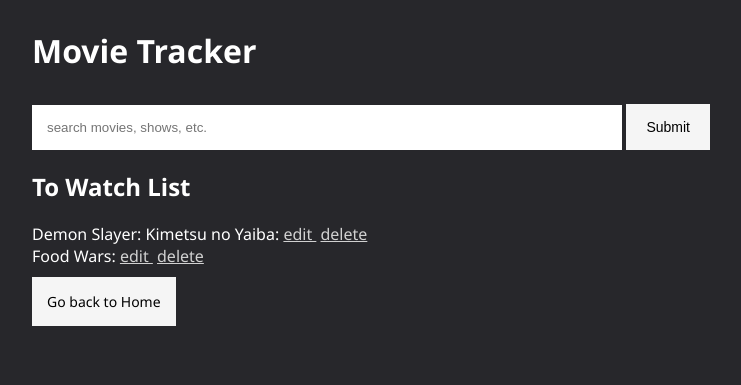
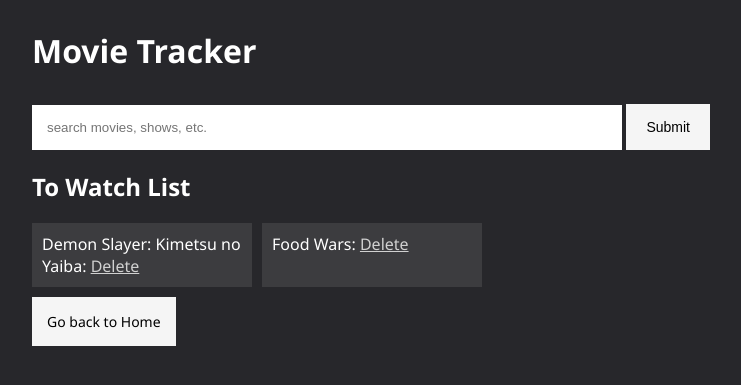
Before and after one commit to AC0727/movieTracker, a Django app: page /to_watch/ in a window 1280 px wide. Shown: the top 385 px of the page, without its empty margins (258-999 px from the left). Run offline with Django 4.2, Linux system fonts and the light colour scheme; data comes from the database, SQL or seed files in the repository; both versions use the stored data as it was after the commit.

Commit message:
Fixed deleting To Watch movies

```diff
--- a/movie/templates/home.html
+++ b/movie/templates/home.html
@@ -26,7 +26,7 @@
     <h2>Watched List</h2>
     <div class="movie_container">
     {% for movie in watched_list %}
-        <div class="small_movie">{{ movie.title }}: <a href="/edit/{{ movie.id }}"> edit </a>&nbsp;<a href="/delete/{{ movie.id }}">delete</a></div>
+        <div class="small_movie">{{ movie.title }}: <a href="/edit/{{ movie.id }}"> Edit </a>&nbsp;<a href="/delete/{{ movie.id }}">Delete</a></div>
     {% endfor %}
     </div>
 
--- a/movie/templates/to_watch.html
+++ b/movie/templates/to_watch.html
@@ -1,7 +1,23 @@
 {% extends "main.html" %}
 
 {% block head %}
-    <title>To Watch</title>
+<title>To Watch</title>
+<style>
+    .movie_container {
+        display: grid;
+        grid-template-columns: 1fr 1fr 1fr 1fr;
+        grid-gap: 10px
+    }
+    .small_movie {
+        display: block;
+        padding: 10px;
+        width: 200px; /*change to be more dynamic later*/
+        background-color: #3c3c3f;
+    }
+    .small_movie img{
+        width: 100%;
+    }
+</style>
 {% endblock %}
 
 {% block body %}
@@ -9,7 +25,7 @@
         <h2>To Watch List</h2>
         <div class="movie_container">
         {% for movie in to_watch_list %}
-            <div class="small_movie">{{ movie.title }}: <a href="/edit/{{ movie.id }}"> edit </a>&nbsp;<a href="/delete/{{ movie.id }}">delete</a></div>
+            <div class="small_movie">{{ movie.title }}: <a href="/delete/{{ movie.id }}">Delete</a></div>
         {% endfor %}
         </div>
     {% endif %}
--- a/movie/views.py
+++ b/movie/views.py
@@ -99,7 +99,7 @@ def edit(request, movie_id): #don't think I'll need edit.html
 
 
 def delete(request, movie_id):
-    obj = get_object_or_404(Watched, id=movie_id)
+    obj = get_object_or_404(Movie, id=movie_id)
     if request.method == "POST":
         obj.delete()
         return HttpResponseRedirect('/')
```
Also changed, not shown: db.sqlite3.
